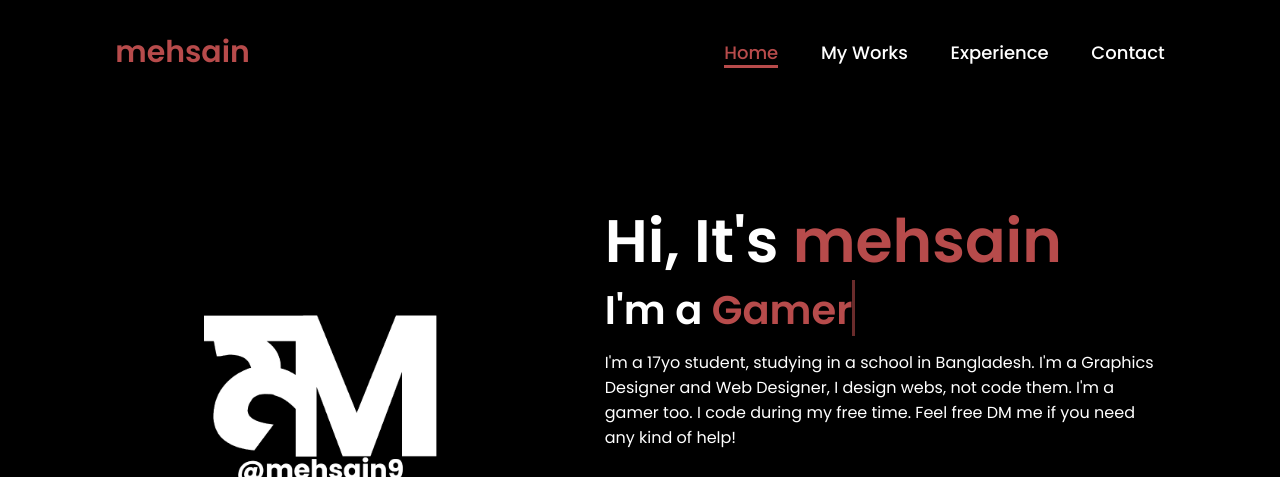
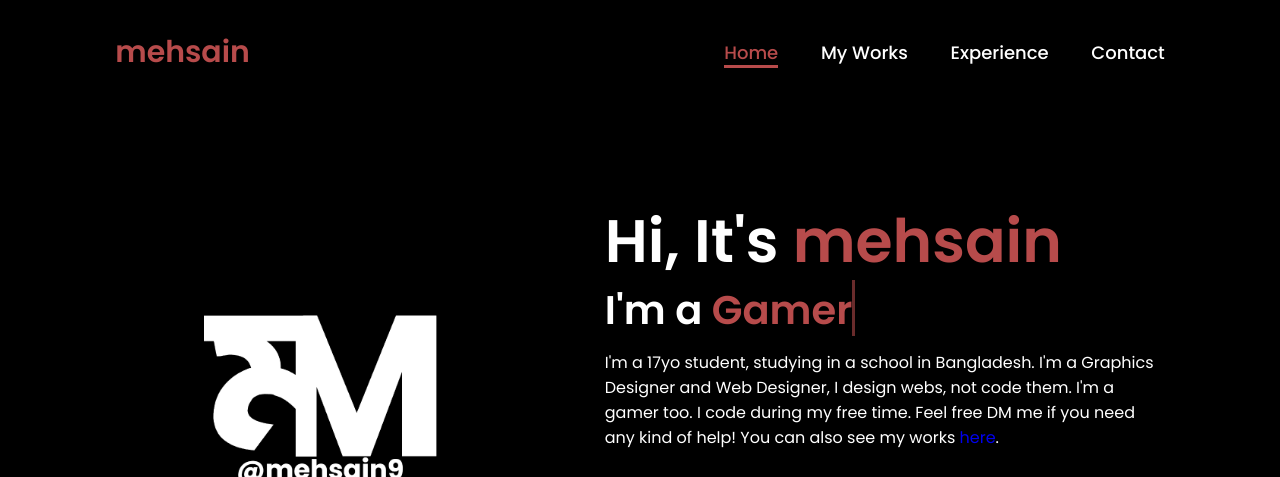
Before and after one commit to mehsain9/mehsain9.github.io, a plain HTML site: page index.html in a window 1280 px wide. Shown: the top 477 px of the page. Drawn offline with Linux system fonts and the light colour scheme.

Commit message:
love you umwah <3

```diff
--- a/index.html
+++ b/index.html
@@ -26,7 +26,7 @@
         <div class="home-content">
             <h1>Hi, It's <span>mehsain</span></h1>
             <h3 class="typing-text">I'm a <span></span></h3>
-            <p>I'm a 17yo student, studying in a school in Bangladesh. I'm a Graphics Designer and Web Designer, I design webs, not code them. I'm a gamer too. I code during my free time. Feel free DM me if you need any kind of help!</p>
+            <p>I'm a 17yo student, studying in a school in Bangladesh. I'm a Graphics Designer and Web Designer, I design webs, not code them. I'm a gamer too. I code during my free time. Feel free DM me if you need any kind of help! You can also see my works <a href="https://drive.google.com/drive/folders/1HAoNvuB7ANfGYQ-lrTboiHkz7K59zRSa">here</a>.</p>
             <div class="social-icons">
                 <a href="https://www.facebook.com/mehsain9"><i class="fa-brands fa-facebook"></i></a>
                 <a href="https://github.com/mehsain9"><i class="fa-brands fa-github"></i></a>
```
